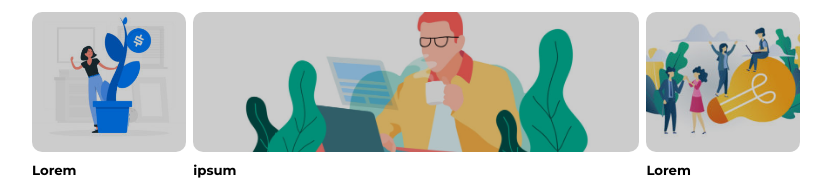
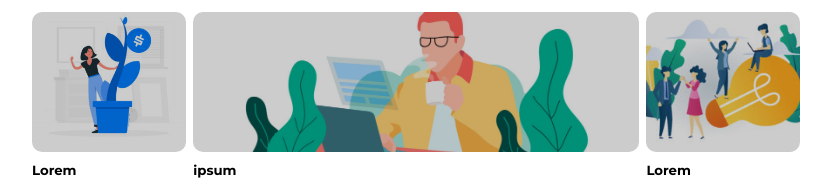
Before and after one commit to ParisiA02/htmlcss-wp, a plain HTML site: page index.html in a window 1280 px wide. Shown: the part 553-736 px from the top of the page, 224-1055 px from the left. Drawn offline with Linux system fonts and the light colour scheme.

Commit message:
fix images

```diff
--- a/css/style.css
+++ b/css/style.css
@@ -29,7 +29,7 @@ section{
     width: 60%;
     margin: 0 auto 20px;
     background-image: url("../img/banner.jpg");
-    background-size: 100%;
+    background-size: cover;
     background-position: center;
     background-repeat: no-repeat;
     height: 350px;
@@ -79,7 +79,7 @@ h2{
     width: 100%;
     height: 140px;
     background-image: url("../img/img-1.jpg");
-    background-size: 100%;
+    background-size: cover;
     background-repeat: no-repeat;
     border-radius: 10px;
     background-position: center;
@@ -101,7 +101,7 @@ h2{
     width: 100%;
     height: 140px;
     background-image: url("../img/banner-2.jpg");
-    background-size: 100%;
+    background-size: cover;
     background-repeat: no-repeat;
     border-radius: 10px;
     background-position: center;
@@ -111,7 +111,7 @@ h2{
     width: 100%;
     height: 140px;
     background-image: url("../img/img-3.jpg");
-    background-size: 140%;
+    background-size: cover;
     background-repeat: no-repeat;
     border-radius: 10px;
     background-position: center;
```
